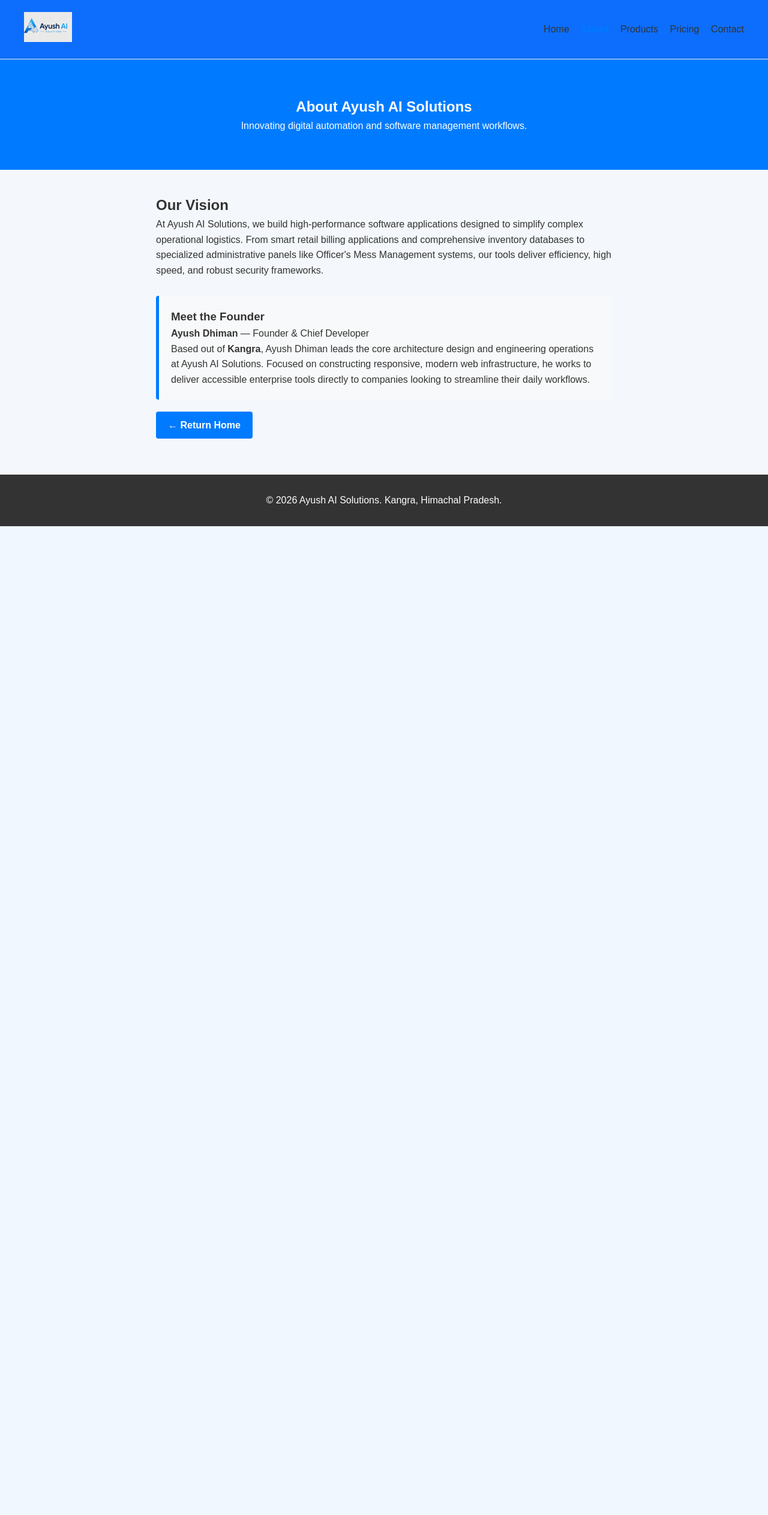
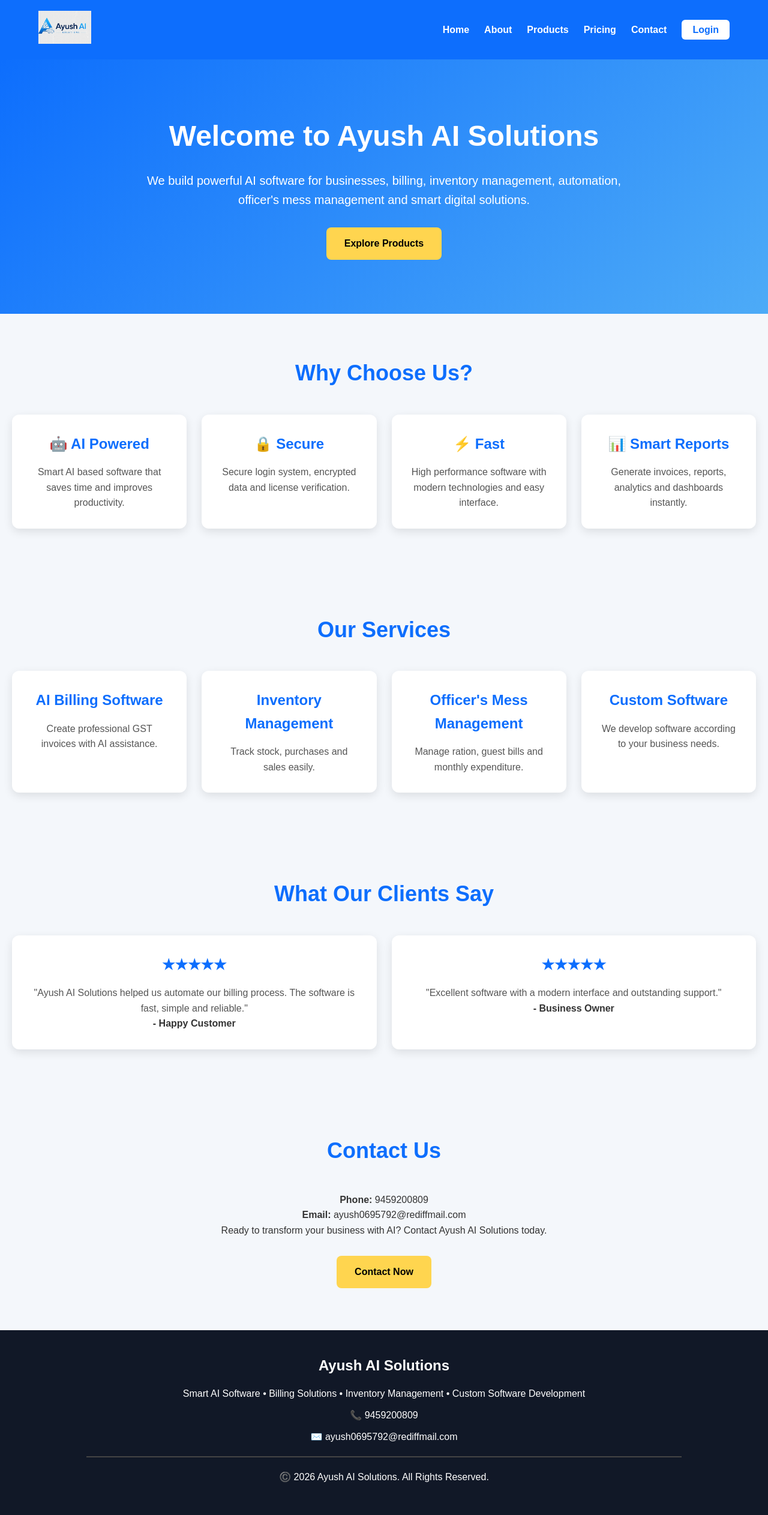
Before and after one commit to Dhimanlab/ayushaisolutions, a Flask app: template backend/templates/about.html in a window 1280 px wide. Shown: the whole page at 60% size. Before the commit the page ends 877 px from the top, so only its background shows below. Run offline with Flask 2, Linux system fonts and the light colour scheme; the template is opened without the code that fills it, so the values that code supplies are empty; some libraries are stand-ins or nearby versions.

Commit message:
Revamp About Us page layout and content
Updated the About Us page with a new title and enhanced layout. Added sections for features, services, testimonials, and contact information.

```diff
--- a/backend/templates/about.html
+++ b/backend/templates/about.html
@@ -3,86 +3,218 @@
 <head>
     <meta charset="UTF-8">
     <meta name="viewport" content="width=device-width, initial-scale=1.0">
-    <title>About Us | Ayush AI Solutions</title>
+
+    <title>Ayush AI Solutions</title>
+
     <link rel="stylesheet" href="{{ url_for('static', filename='css/style.css') }}">
-    <style>
-        .about-hero {
-            background-color: #007bff;
-            color: white;
-            text-align: center;
-            padding: 60px 20px;
-        }
-        .about-container {
-            max-width: 800px;
-            margin: 40px auto;
-            padding: 0 20px;
-            font-family: sans-serif;
-            line-height: 1.6;
-            color: #333;
-        }
-        .founder-card {
-            background: #f8f9fa;
-            border-left: 5px solid #007bff;
-            padding: 20px;
-            margin-top: 30px;
-            border-radius: 4px;
-        }
-        .btn-back {
-            display: inline-block;
-            margin-top: 20px;
-            background-color: #007bff;
-            color: white;
-            text-decoration: none;
-            padding: 10px 20px;
-            border-radius: 4px;
-            font-weight: bold;
-        }
-    </style>
 </head>
+
 <body>
 
-<header style="padding: 20px; border-bottom: 1px solid #eee;">
-    <div style="max-width: 1200px; margin: 0 auto; display: flex; justify-content: space-between; align-items: center;">
+<header>
+    <div class="container">
+
+        <!-- WEBSITE LOGO -->
         <div class="logo">
             <a href="/">
-                <img src="{{ url_for('static', filename='logo.jpeg') }}" alt="Ayush AI Solutions Logo" style="height: 50px;">
+                <img
+                    src="{{ url_for('static', filename='logo.jpeg') }}"
+                    alt="Ayush AI Solutions Logo"
+                    style="height: 55px; width: auto;"
+                >
             </a>
         </div>
+
+        <!-- NAVIGATION -->
         <nav>
-            <a href="/" style="margin-right: 15px; text-decoration: none; color: #333;">Home</a>
-            <a href="/about" style="margin-right: 15px; text-decoration: none; color: #007bff; font-weight: bold;">About</a>
-            <a href="/products" style="margin-right: 15px; text-decoration: none; color: #333;">Products</a>
-            <a href="/pricing" style="margin-right: 15px; text-decoration: none; color: #333;">Pricing</a>
-            <a href="/contact" style="text-decoration: none; color: #333;">Contact</a>
+            <ul>
+                <li><a href="/">Home</a></li>
+                <li><a href="/about">About</a></li>
+                <li><a href="/products">Products</a></li>
+                <li><a href="/pricing">Pricing</a></li>
+                <li><a href="/contact">Contact</a></li>
+                <li>
+                    <a href="/login" class="login-btn">Login</a>
+                </li>
+            </ul>
         </nav>
+
     </div>
 </header>
 
-<section class="about-hero">
-    <h1>About Ayush AI Solutions</h1>
-    <p>Innovating digital automation and software management workflows.</p>
+
+<!-- HERO SECTION -->
+<section class="hero">
+
+    <div class="hero-content">
+
+        <h1>Welcome to Ayush AI Solutions</h1>
+
+        <p>
+            We build powerful AI software for businesses,
+            billing, inventory management, automation,
+            officer's mess management and smart digital solutions.
+        </p>
+
+        <a href="/products" class="btn">
+            Explore Products
+        </a>
+
+    </div>
+
 </section>
 
-<div class="about-container">
-    <h2>Our Vision</h2>
+
+<!-- FEATURES SECTION -->
+<section class="features">
+
+    <h2>Why Choose Us?</h2>
+
+    <div class="feature-grid">
+
+        <div class="card">
+            <h3>🤖 AI Powered</h3>
+            <p>
+                Smart AI based software that saves time
+                and improves productivity.
+            </p>
+        </div>
+
+        <div class="card">
+            <h3>🔒 Secure</h3>
+            <p>
+                Secure login system, encrypted data
+                and license verification.
+            </p>
+        </div>
+
+        <div class="card">
+            <h3>⚡ Fast</h3>
+            <p>
+                High performance software with modern
+                technologies and easy interface.
+            </p>
+        </div>
+
+        <div class="card">
+            <h3>📊 Smart Reports</h3>
+            <p>
+                Generate invoices, reports,
+                analytics and dashboards instantly.
+            </p>
+        </div>
+
+    </div>
+
+</section><section class="services">
+
+    <h2>Our Services</h2>
+
+    <div class="feature-grid">
+
+        <div class="card">
+            <h3>AI Billing Software</h3>
+            <p>Create professional GST invoices with AI assistance.</p>
+        </div>
+
+        <div class="card">
+            <h3>Inventory Management</h3>
+            <p>Track stock, purchases and sales easily.</p>
+        </div>
+
+        <div class="card">
+            <h3>Officer's Mess Management</h3>
+            <p>Manage ration, guest bills and monthly expenditure.</p>
+        </div>
+
+        <div class="card">
+            <h3>Custom Software</h3>
+            <p>We develop software according to your business needs.</p>
+        </div>
+
+    </div>
+
+</section>
+
+<section class="testimonials">
+
+    <h2>What Our Clients Say</h2>
+
+    <div class="feature-grid">
+
+        <div class="card">
+            <h3>★★★★★</h3>
+            <p>
+                "Ayush AI Solutions helped us automate our billing process.
+                The software is fast, simple and reliable."
+            </p>
+            <strong>- Happy Customer</strong>
+        </div>
+
+        <div class="card">
+            <h3>★★★★★</h3>
+            <p>
+                "Excellent software with a modern interface and outstanding support."
+            </p>
+            <strong>- Business Owner</strong>
+        </div>
+
+    </div>
+
+</section>
+
+<section class="contact-preview">
+
+    <h2>Contact Us</h2>
+
+    <p><strong>Phone:</strong> 9459200809</p>
+
+    <p><strong>Email:</strong> ayush0695792@rediffmail.com</p>
+
     <p>
-        At Ayush AI Solutions, we build high-performance software applications designed to simplify complex operational logistics. From smart retail billing applications and comprehensive inventory databases to specialized administrative panels like Officer's Mess Management systems, our tools deliver efficiency, high speed, and robust security frameworks.
+        Ready to transform your business with AI?
+        Contact Ayush AI Solutions today.
     </p>
 
-    <div class="founder-card">
-        <h3>Meet the Founder</h3>
-        <p><strong>Ayush Dhiman</strong> — Founder & Chief Developer</p>
+    <a href="/contact" class="btn">Contact Now</a>
+
+</section>
+
+<footer>
+
+    <div class="footer-content">
+
+        <h2>Ayush AI Solutions</h2>
+
         <p>
-            Based out of <strong>Kangra</strong>, Ayush Dhiman leads the core architecture design and engineering operations at Ayush AI Solutions. Focused on constructing responsive, modern web infrastructure, he works to deliver accessible enterprise tools directly to companies looking to streamline their daily workflows.
+            Smart AI Software • Billing Solutions • Inventory Management •
+            Custom Software Development
         </p>
+
+        <p>
+            📞 9459200809
+        </p>
+
+        <p>
+            ✉️ ayush0695792@rediffmail.com
+        </p>
+
+        <hr>
+
+        <p>
+            ©️ 2026 Ayush AI Solutions. All Rights Reserved.
+        </p>
+
     </div>
 
-    <a href="/" class="btn-back">← Return Home</a>
-</div>
+</footer>
 
-<footer style="text-align: center; padding: 20px; background: #333; color: white; margin-top: 60px; font-family: sans-serif;">
-    <p>© 2026 Ayush AI Solutions. Kangra, Himachal Pradesh.</p>
-</footer>
+<script src="{{ url_for('static', filename='js/script.js') }}"></script>
+
+<!-- ==================== AYUSH AI CHATBOT ==================== -->
+<script src="https://cdn.botpress.cloud/webchat/v5.0/inject.js"></script>
+<script src="https://files.bpcontent.cloud/2026/08/29/14/20260829142156-TVQCNN8L.js" defer></script>
+<!-- ======================================================== -->
 
 </body>
 </html>
```
